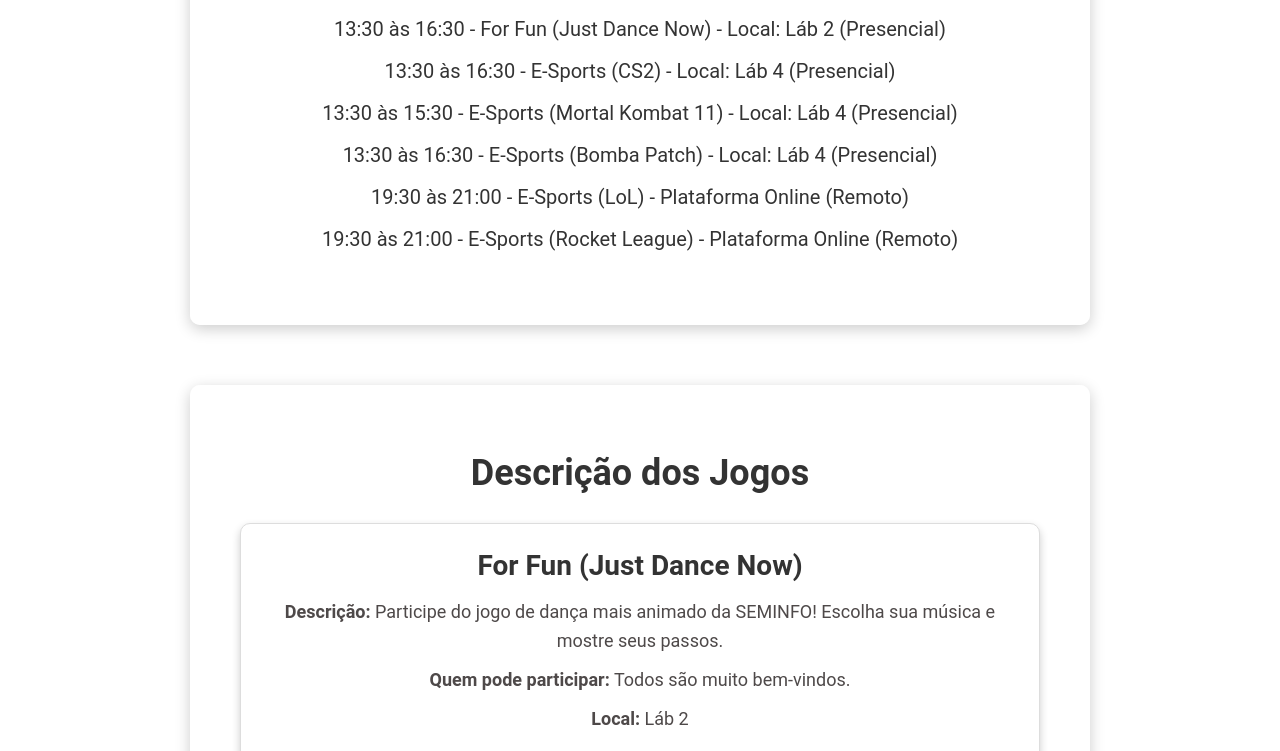
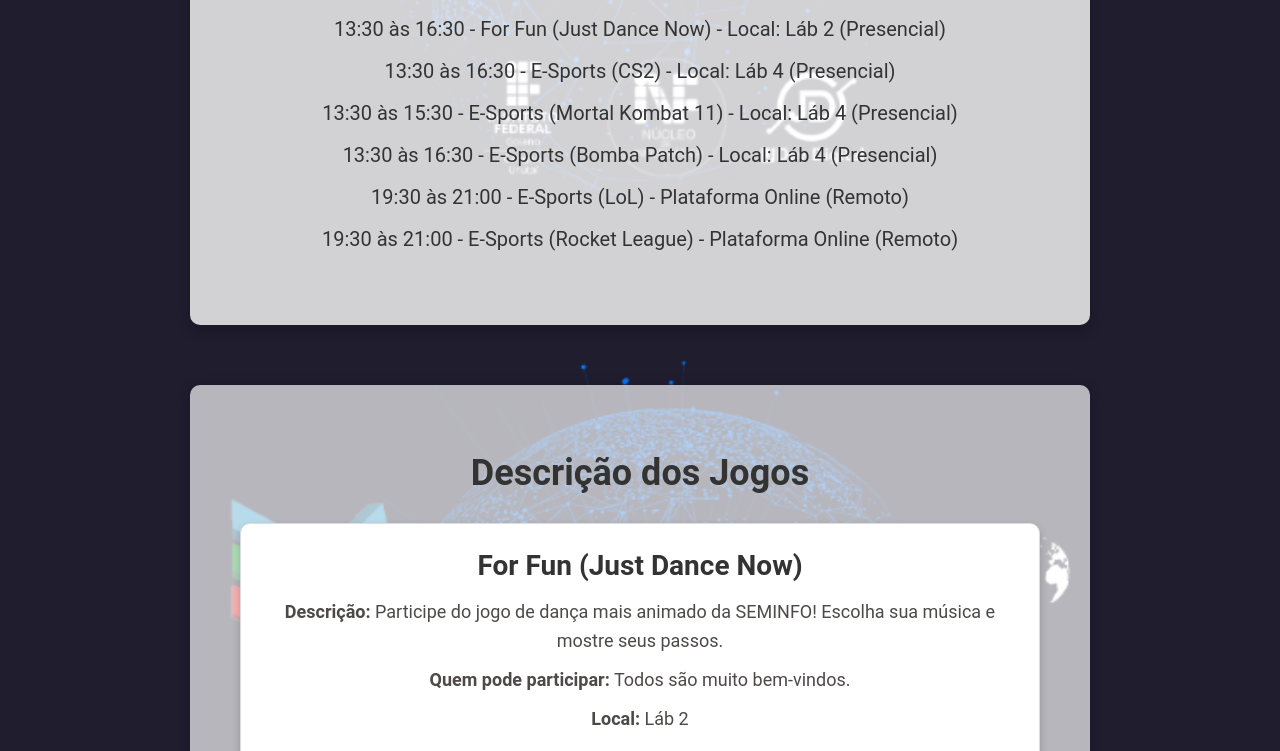
Before and after one commit to Erkgm/WEB-Eventos, a plain HTML site: page index.html in a window 1280 px wide. Shown: the part 519-1270 px from the top of the page. Drawn offline with Linux system fonts and the light colour scheme; the site is published under a folder, as on GitHub Pages, so addresses that start at the root find nothing.

Commit message:
Update Seminfo.css

```diff
--- a/css/Seminfo.css
+++ b/css/Seminfo.css
@@ -8,7 +8,7 @@
   font-family: "Roboto", sans-serif;
   line-height: 1.6;
   color: #ffffff;
-  background-image: url('/img/Capa_seminfo__(1)[1].png');
+  background-image: url('../img/Capa_seminfo__(1)[1].png');
   background-size: cover;
   background-position: center;
   background-attachment: fixed;
```
